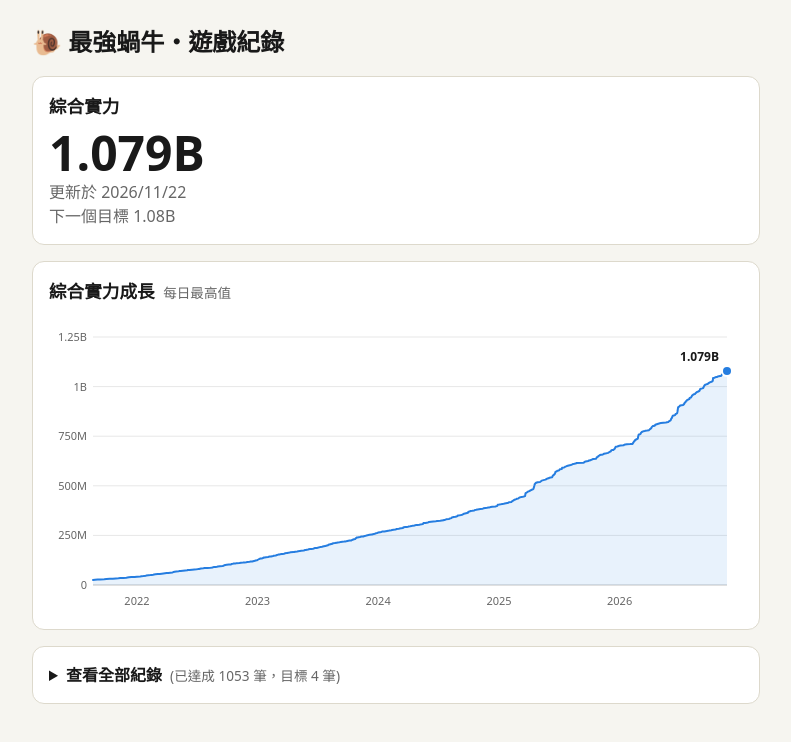
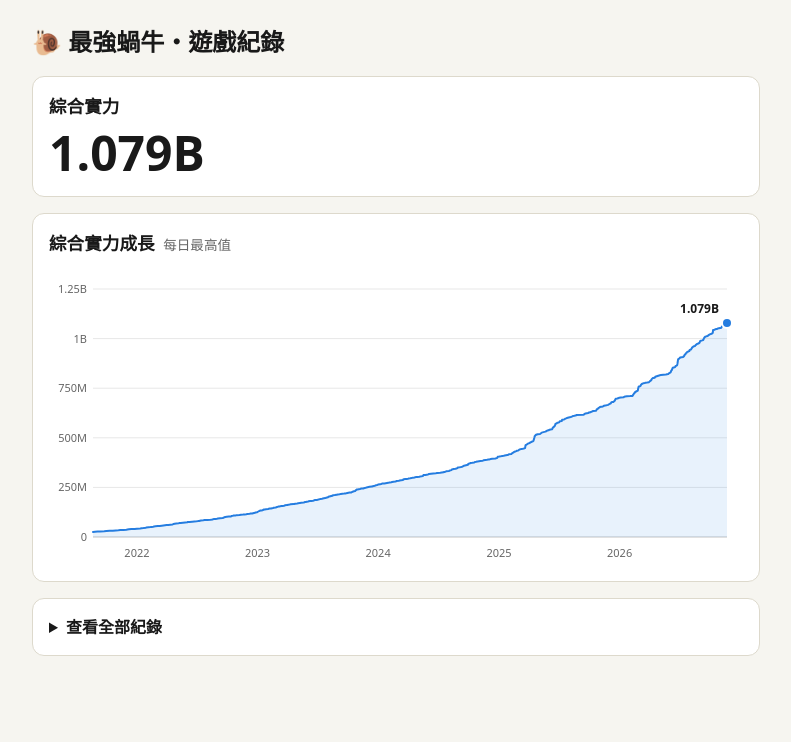
Before and after one commit to cyc6221/snail-record, a plain HTML site: page index.html in a window 1280 px wide. Shown: the whole page, without its empty margins (244-1035 px from the left). Drawn offline with Linux system fonts and the light colour scheme.

Commit message:
Show only current value in hero
Co-Authored-By: Claude Sonnet 5.5 <noreply@anthropic.com>

```diff
--- a/app.js
+++ b/app.js
@@ -84,17 +84,7 @@
   }
 
   function renderHero(s) {
-    var next = document.getElementById('hero-next');
-    if (!s.top) {
-      document.getElementById('hero-sub').textContent = '還沒有已達成的紀錄。';
-    } else {
-      document.getElementById('hero').textContent = fmt(s.top.power);
-      document.getElementById('hero-sub').textContent = '更新於 ' + fmtDate(s.top.date);
-    }
-    if (s.pending.length) {
-      next.textContent = '下一個目標 ' + fmt(s.pending[0].power);
-      next.hidden = false;
-    }
+    document.getElementById('hero').textContent = s.top ? fmt(s.top.power) : '—';
   }
 
   // ---- 表格 ----------------------------------------------------------
@@ -109,9 +99,6 @@
         el('td', { text: done ? fmtDate(r.date) : '尚未達成' })
       ]));
     });
-    var note = '已達成 ' + s.achieved.length + ' 筆';
-    if (s.pending.length) note += '，目標 ' + s.pending.length + ' 筆';
-    document.getElementById('count').textContent = '(' + note + ')';
     document.getElementById('table-card').hidden = false;
   }
 
@@ -259,6 +246,6 @@
       renderTable(s);
     })
     .catch(function () {
-      document.getElementById('hero-sub').textContent = '無法載入紀錄。';
+      document.getElementById('hero').textContent = '載入失敗';
     });
 })();
--- a/index.html
+++ b/index.html
@@ -12,9 +12,7 @@
 
     <section class="card">
       <h2>綜合實力</h2>
-      <p class="hero" id="hero">—</p>
-      <p class="muted" id="hero-sub">載入中…</p>
-      <p class="muted" id="hero-next" hidden></p>
+      <p class="hero" id="hero">…</p>
     </section>
 
     <section class="card" id="chart-card" hidden>
@@ -24,7 +22,7 @@
 
     <section class="card" id="table-card" hidden>
       <details>
-        <summary>查看全部紀錄 <span id="count" class="sub"></span></summary>
+        <summary>查看全部紀錄</summary>
         <table>
           <thead><tr><th scope="col">綜合實力</th><th scope="col">日期</th></tr></thead>
           <tbody id="rows"></tbody>
```
